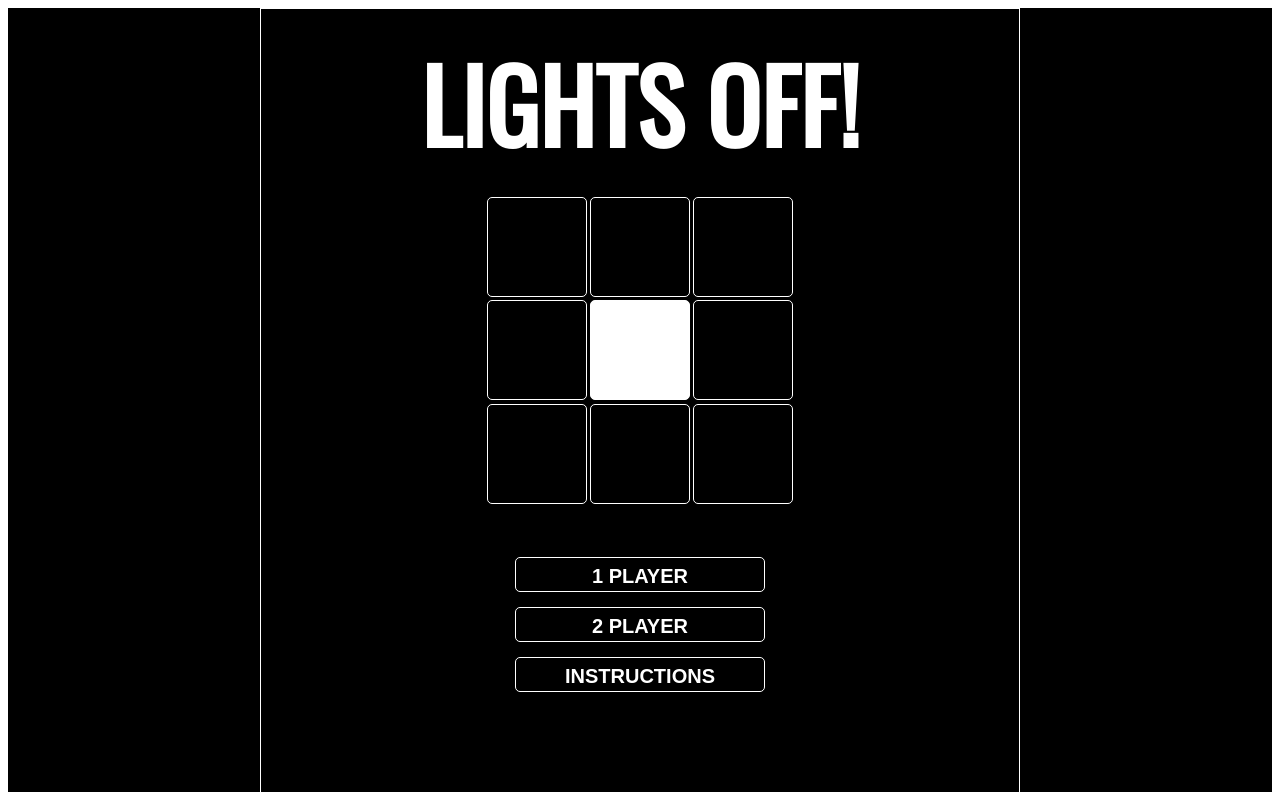
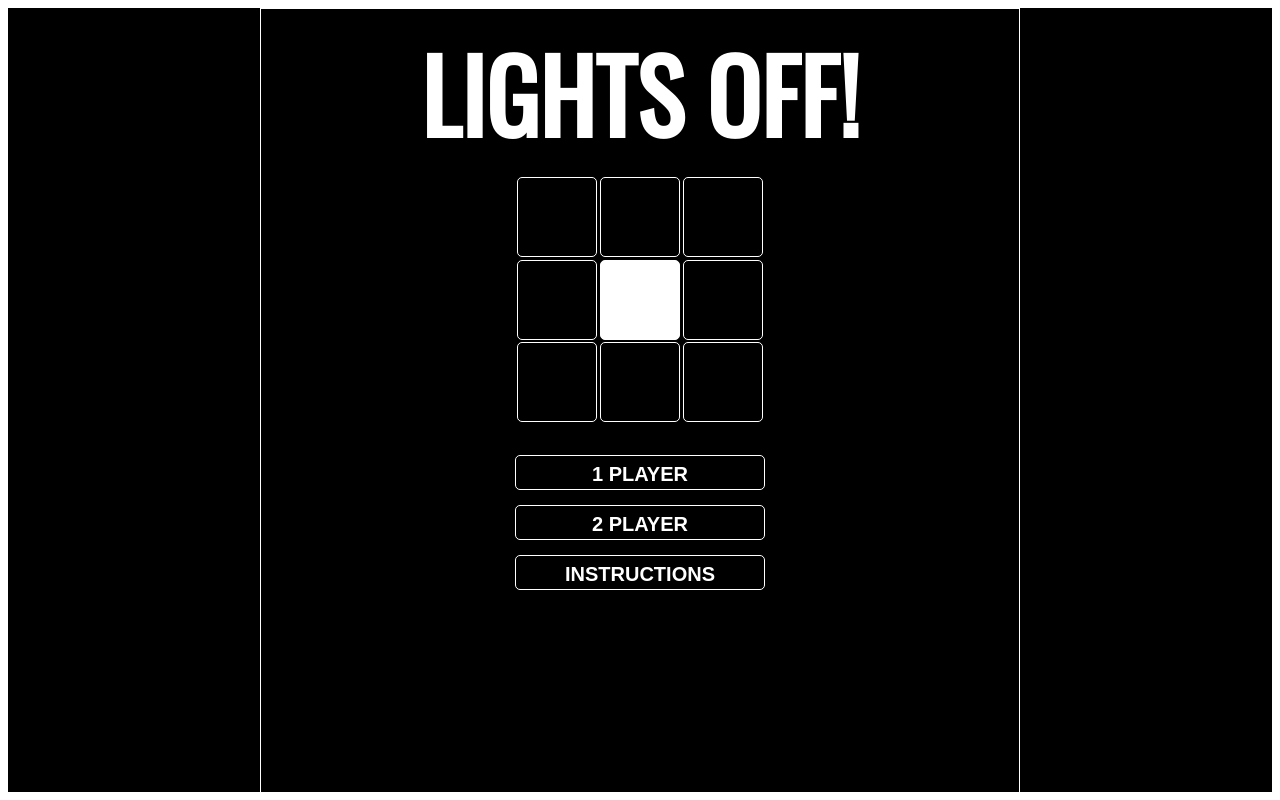
Before and after one commit to guillermograham/wdi-first-project, a PHP site: page / in a window 1280 px wide. Run offline with PHP 8.4, Linux system fonts and the light colour scheme; some libraries are stand-ins or nearby versions; some web fonts are replaced.

Commit message:
resized front-grid making welcome-screen more tablet responsive

```diff
--- a/style.css
+++ b/style.css
@@ -80,17 +80,17 @@ h1 {
 }
 
 .title {
-  margin-top: 20px;
+  margin-top: 10px;
   font-family:  'Oswald', 'Martel Sans', sans-serif;
   text-transform: uppercase;
   font-size: 100px;
-  margin-bottom: 20px;
+  margin-bottom: 10px;
   color: white;
 }
 
 .front-grid {
-  width: 310px;
-  height: 310px;
+  width: 248px;
+  height: 248px;
   margin: 0 auto;
   padding: 0;
   list-style: none;
@@ -101,8 +101,8 @@ h1 {
 }
 
 .front-grid li {
-  width: 100px;
-  height: 100px;
+  width: 80px;
+  height: 80px;
   float: left;
   margin: 0;
   padding: 0;
@@ -130,7 +130,7 @@ h1 {
    /*border: 1px solid white;*/
    padding: 0;
    margin: 0 auto;
-   margin-top: 50px;
+   margin-top: 30px;
  }
 
  .front-buttons li {
@@ -146,7 +146,7 @@ h1 {
   font-weight: bold;
   text-align: center;
   text-transform: uppercase;
-  width: 180px;
+  width: 150px;
   height: 30px;
   padding: 14px;
   line-height: 40%;
@@ -632,7 +632,7 @@ button:focus {
   outline: none;
 }
 
-@media only screen and (max-width: 1000px) {
+@media only screen and (max-width: 960px) {
 
   .welcome-screen-container {
     width: 100%;
@@ -644,14 +644,14 @@ button:focus {
   }
 
   .front-grid {
-    height: 334px;
-    width: 334px;
+    height: 248px;
+    width: 248px;
     margin-top: 20px;
   }
 
   .front-grid li {
-    height: 108px;
-    width: 108px;
+    height: 80px;
+    width: 80px;
   }
 }
 
```
